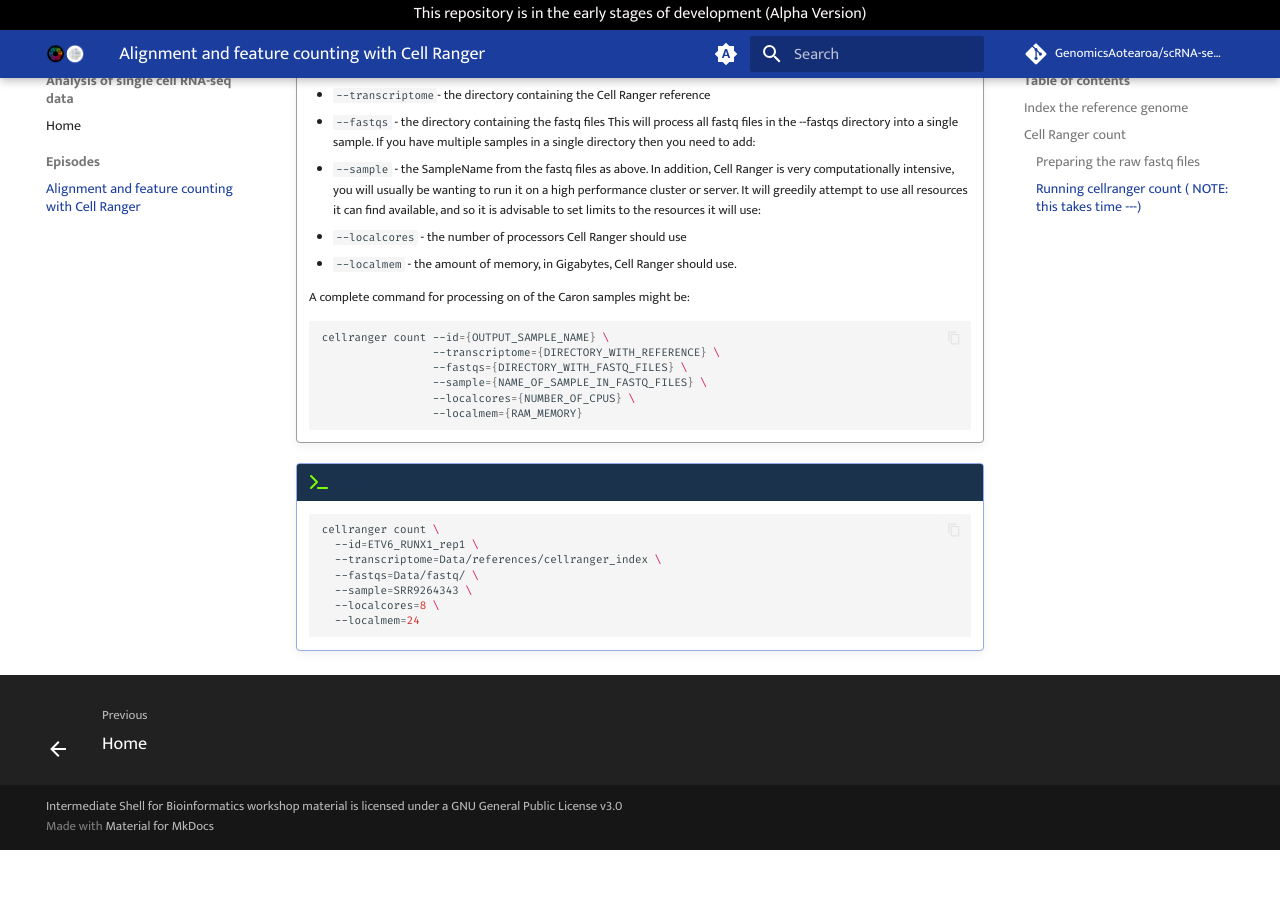
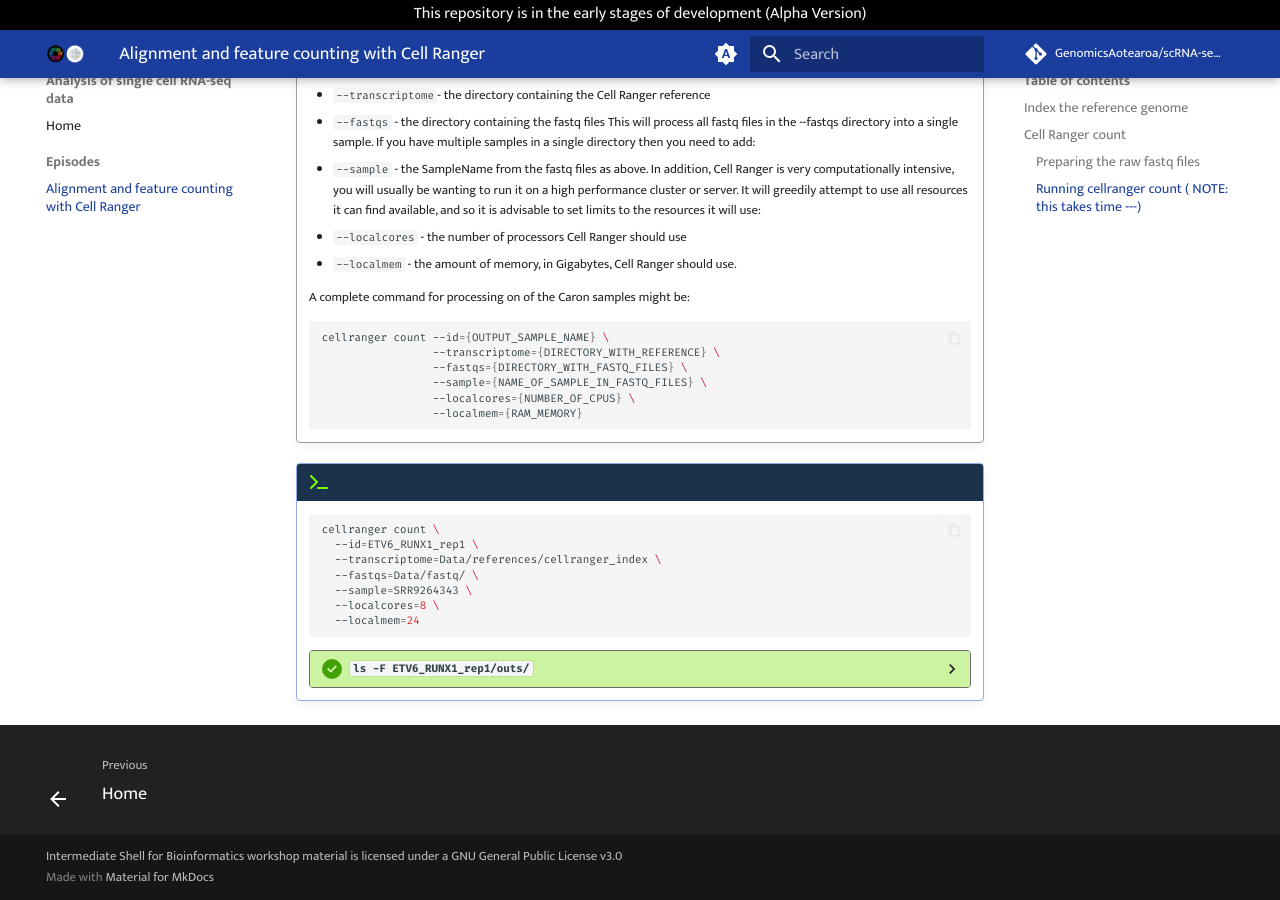
Before and after one commit to GenomicsAotearoa/scRNA-seq-data-analysis, an MkDocs documentation site: the page built from docs/episodes /1.md, in a window 1280 px wide and 900 px high, scrolled down 2391 px. Built offline with MkDocs 1.6.1 and Material for MkDocs 9.7.7, drawn with Linux system fonts in a browser that asks for light colours; comment, search, counter and statistics services are not loaded; before the commit the page ends 3241 px from its top, so only the background shows below that; some of the changed lines change nothing that is shown.

Commit message:
update results

````diff
--- a/docs/episodes /1.md
+++ b/docs/episodes /1.md
@@ -165,3 +165,10 @@
       --localcores=8 \
       --localmem=24
     ```
+
+    ??? circle-check "`ls -F ETV6_RUNX1_rep1/outs/`"
+
+        ```
+        analysis/      filtered_feature_bc_matrix/    metrics_summary.csv  possorted_genome_bam.bam      raw_feature_bc_matrix/    web_summary.html
+        cloupe.cloupe  filtered_feature_bc_matrix.h5  molecule_info.h5     possorted_genome_bam.bam.bai  raw_feature_bc_matrix.h5
+        ```
````
